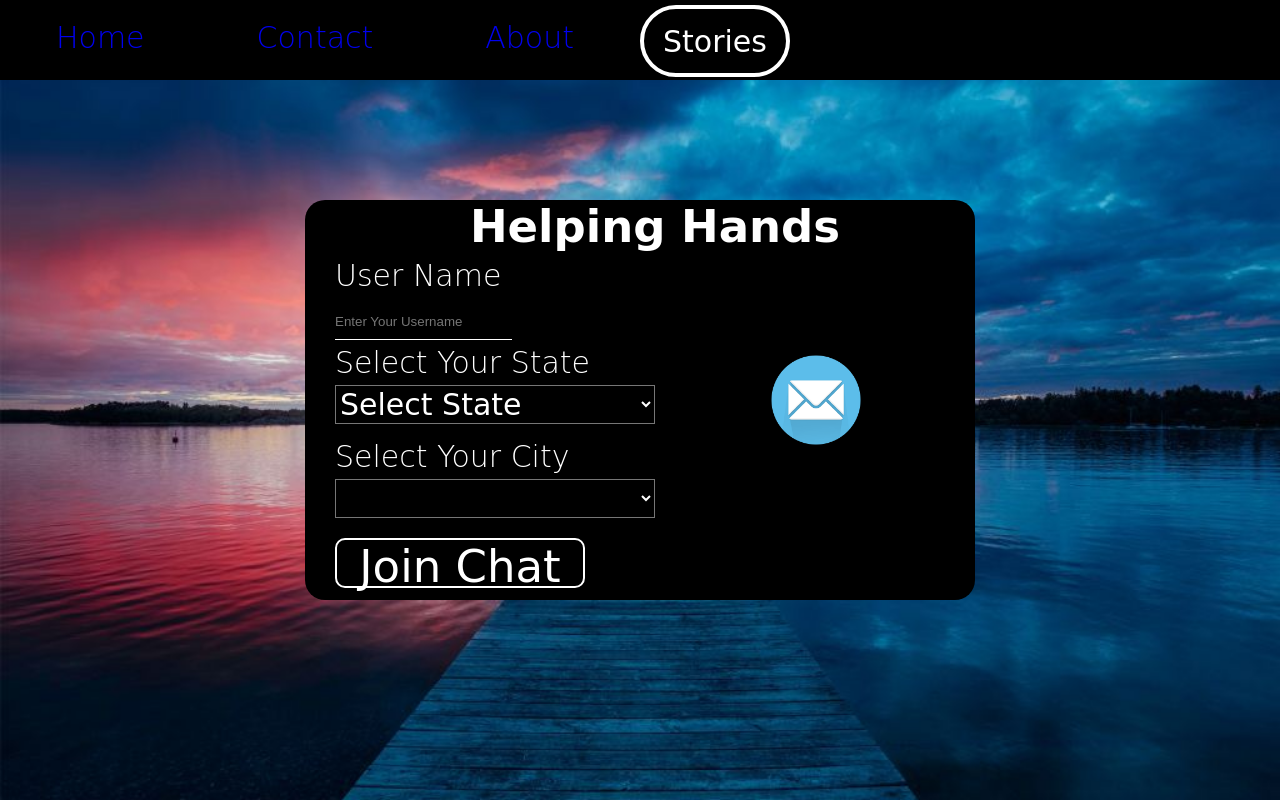
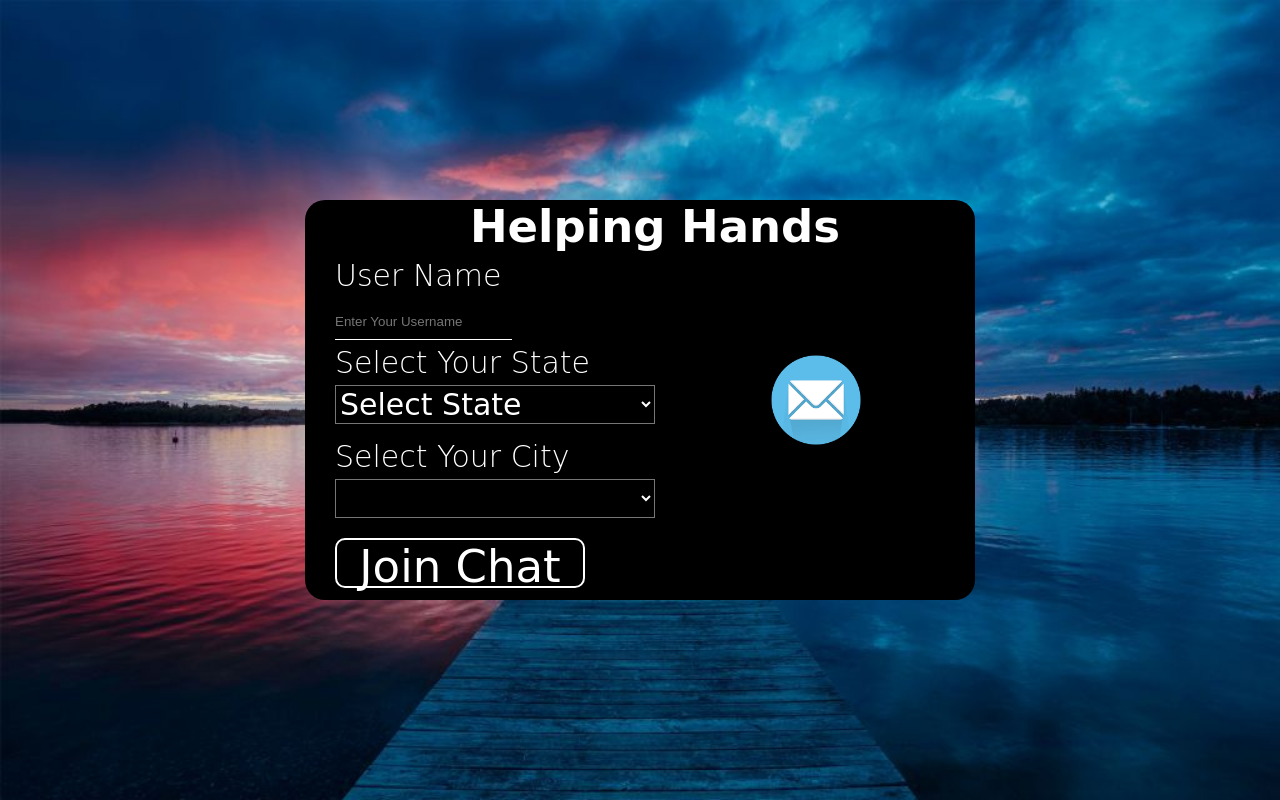
Before and after one commit to kishan-97/Chat-28, a website: page public/index.html in a window 1280 px wide. Drawn offline with Linux system fonts and the light colour scheme; files whose address does not match are found by name; a web font is replaced by a local one.

Commit message:
Update Index.html

```diff
--- a/public/index.html
+++ b/public/index.html
@@ -15,18 +15,7 @@
   </head>
   <body>
     <div class="wrapper">
-      <nav class="navbar">
-        <div class="leftnav">
-          <ul class="navlist">
-            <li><a href="#About">About</a></li>
-            <li><a href="#Contact">Contact</a></li>
-            <li><a href="#Home">Home</a></li>
-          </ul>
-        </div>
-        <div class="rightnav">
-          <a href="#Stories"><button class="stories">Stories</button></a>
-        </div>
-      </nav>
+
       <div class="chat-form">
         <h1>Helping Hands</h1>
 
```
